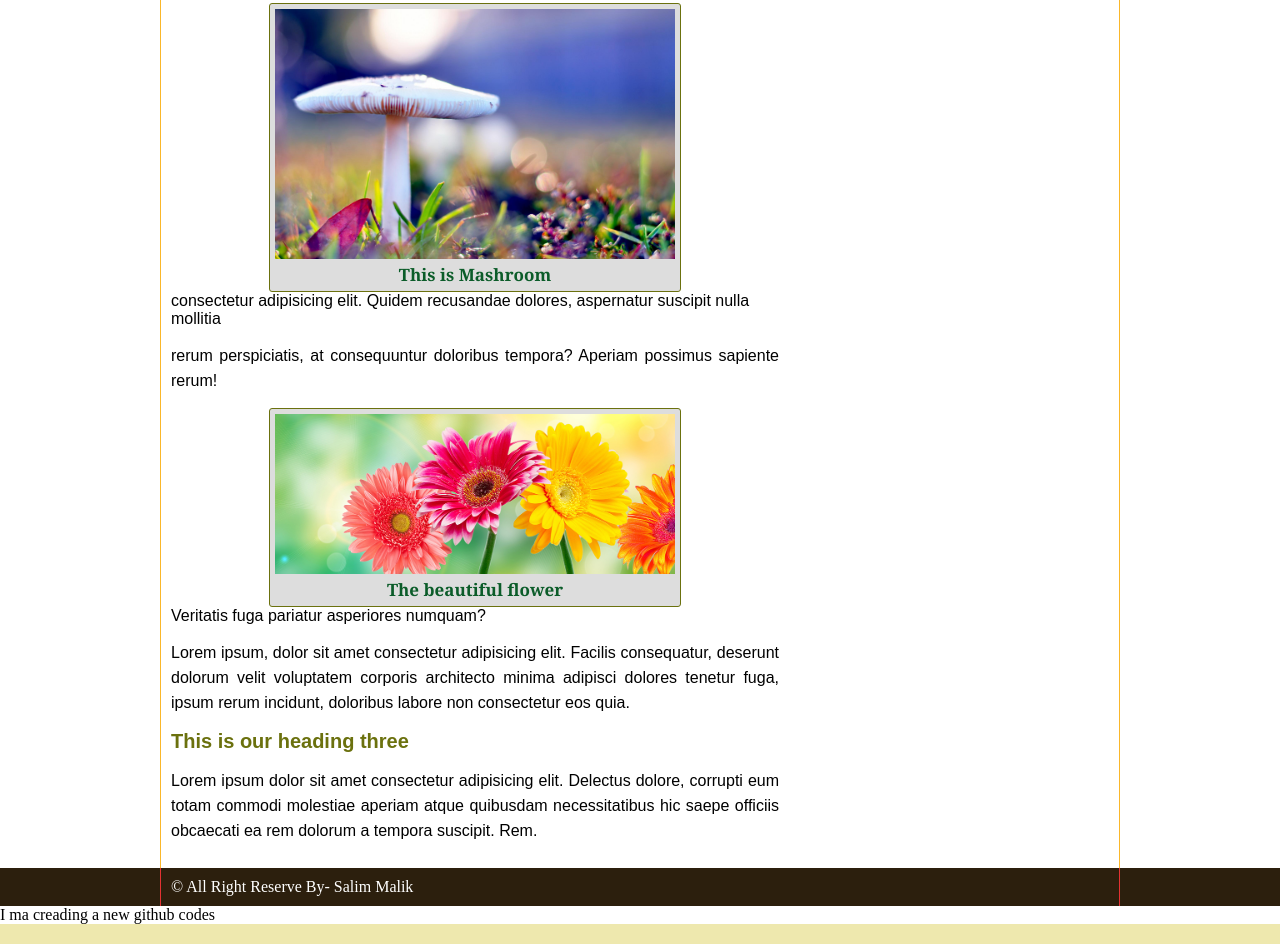
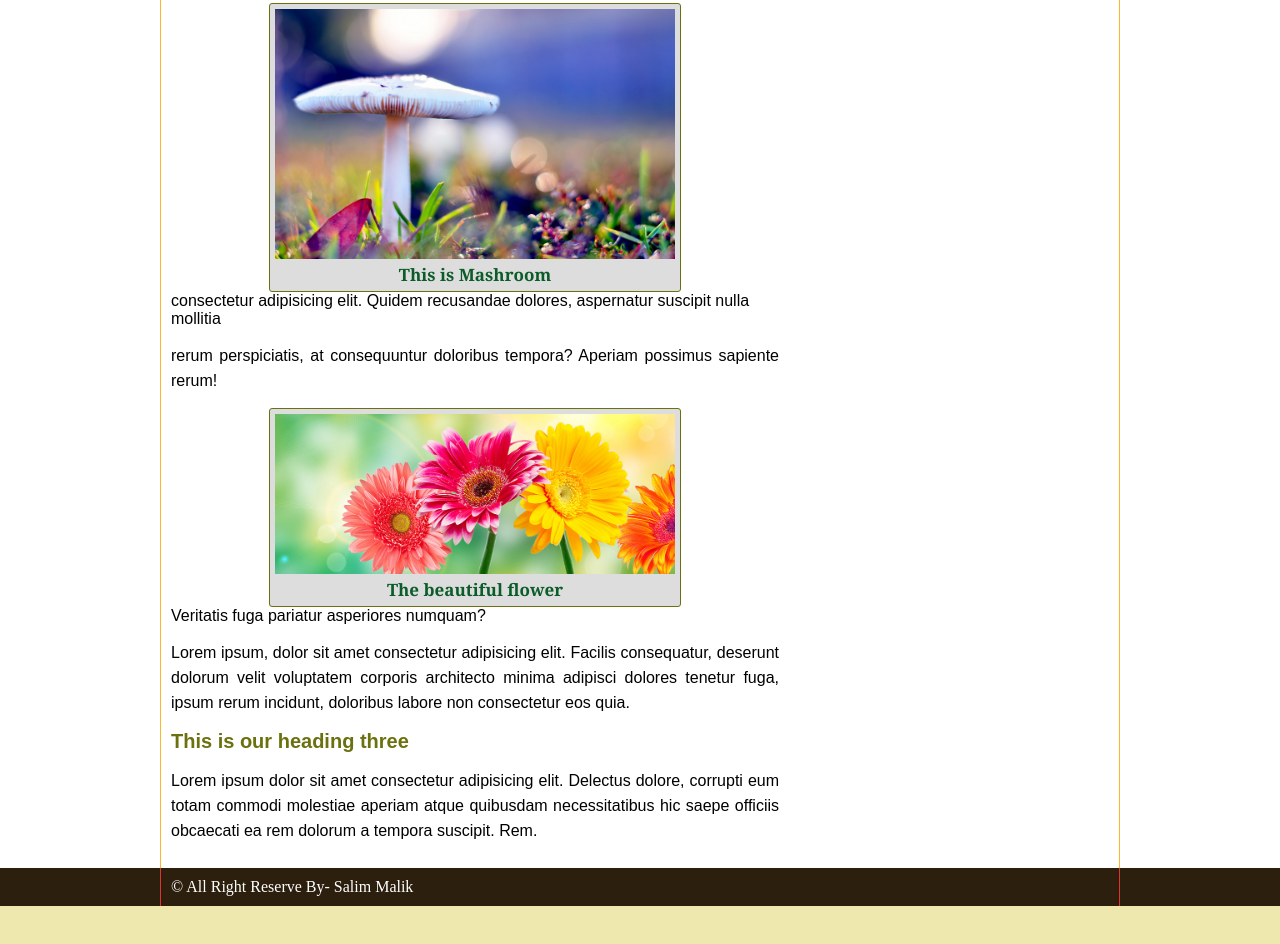
Before and after one commit to Web-Lancer/My-Second-Website, a plain HTML site: page Inside.html in a window 1280 px wide. Shown: the part 541-1485 px from the top of the page. Drawn offline with Linux system fonts and the light colour scheme.

Commit message:
Update Inside.html

```diff
--- a/Inside.html
+++ b/Inside.html
@@ -2,7 +2,7 @@
 <html lang="en">
 
 <head>
-    <title>Inside Page</title>
+    <title>Home Page</title>
     <link rel="stylesheet" href="themes/default/default.css" type="text/css" media="screen" />
     <link rel="stylesheet" href="themes/light/light.css" type="text/css" media="screen" />
     <link rel="stylesheet" href="themes/dark/dark.css" type="text/css" media="screen" />
@@ -107,7 +107,7 @@
                 </div>
             </div>
         </div>
-
+    </div>
     <!--================ Footer Section =============-->
     <div class="main_wrap footer_bg">
         <div class="wrap">
@@ -126,7 +126,7 @@
             $('#slider').nivoSlider();
         });
     </script>
-    <p>I ma creading a new github codes</p>
+
 </body>
 
 </html>
```
Lines whose indentation alone changed are shown as unchanged.
